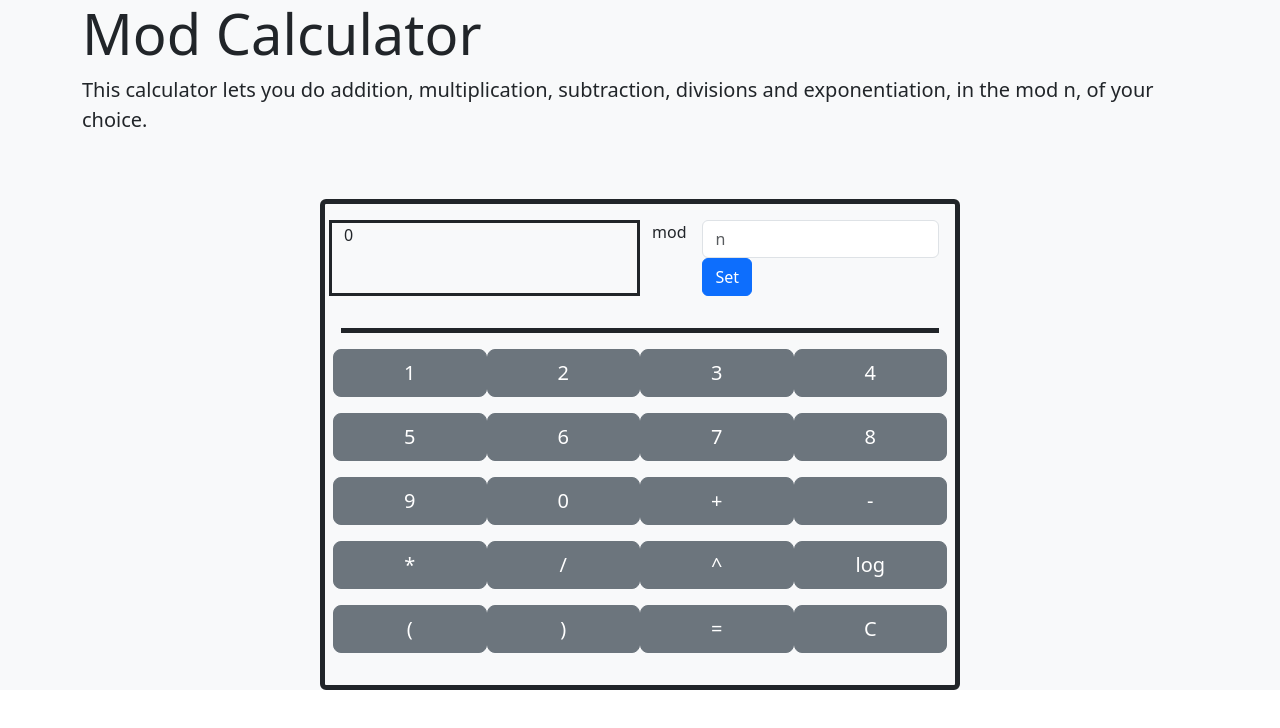
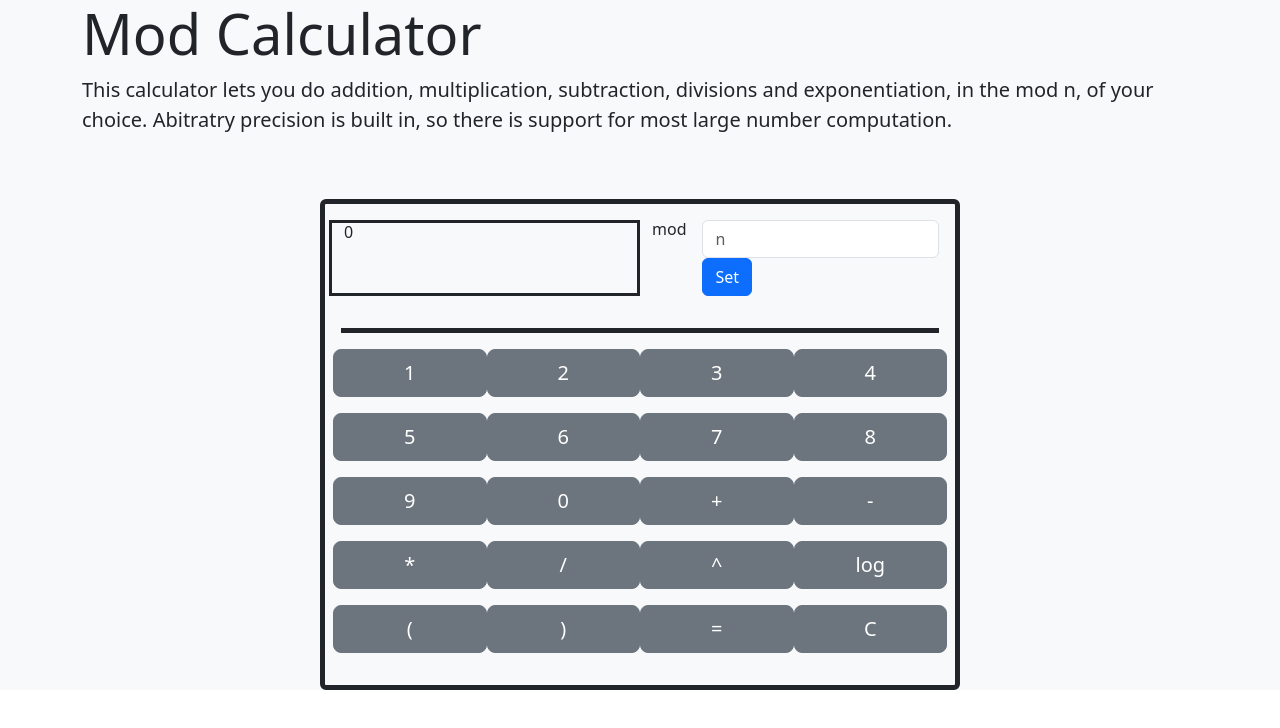
Before and after one commit to AnangaB/Mod_Calculator, a React (Vite) app: page / in a window 1280 px wide. Shown: the top 728 px of the page. Built offline with nearby package versions, Linux system fonts and the light colour scheme.

Commit message:
visual changes

```diff
--- a/src/components/PageBanner.tsx
+++ b/src/components/PageBanner.tsx
@@ -5,7 +5,9 @@ const PageBanner = () => {
         <h1 className="display-4">Mod Calculator</h1>
         <p className="lead pb-5">
           This calculator lets you do addition, multiplication, subtraction,
-          divisions and exponentiation, in the mod n, of your choice.
+          divisions and exponentiation, in the mod n, of your choice. Abitratry
+          precision is built in, so there is support for most large number
+          computation.
         </p>
       </div>
     </div>
--- a/src/components/TopDisplay.tsx
+++ b/src/components/TopDisplay.tsx
@@ -30,7 +30,7 @@ const TopDisplay = ({ value, onNChange }: Props) => {
   }
 
   return (
-    <div className="row justify-content-between pb-3">
+    <div className="row justify-content-between pb-3 h6">
       <div className="col-6 border border-dark border-3">
         <p className="fs-6" style={{ wordWrap: "break-word" }}>
           {value}
```
